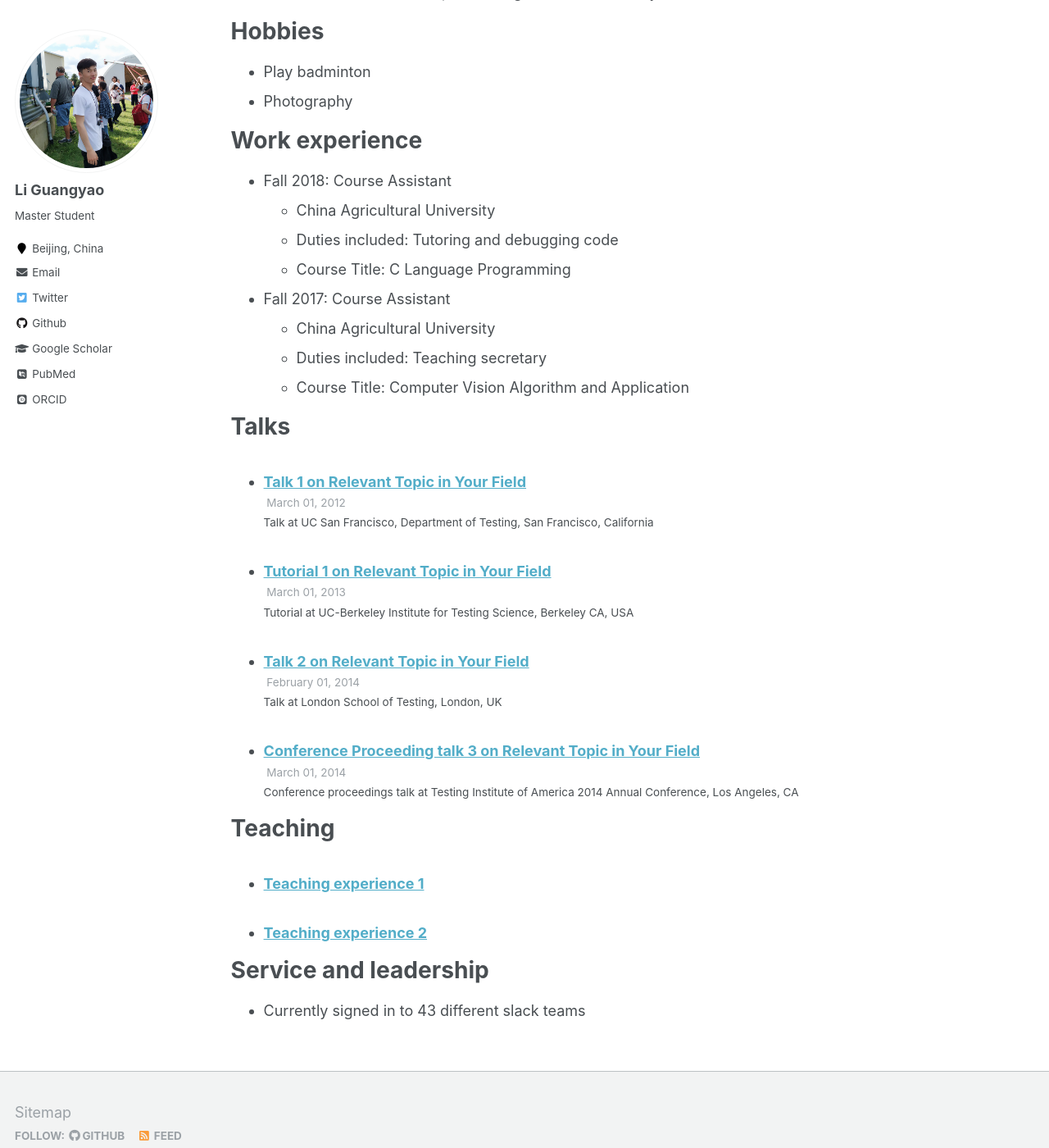
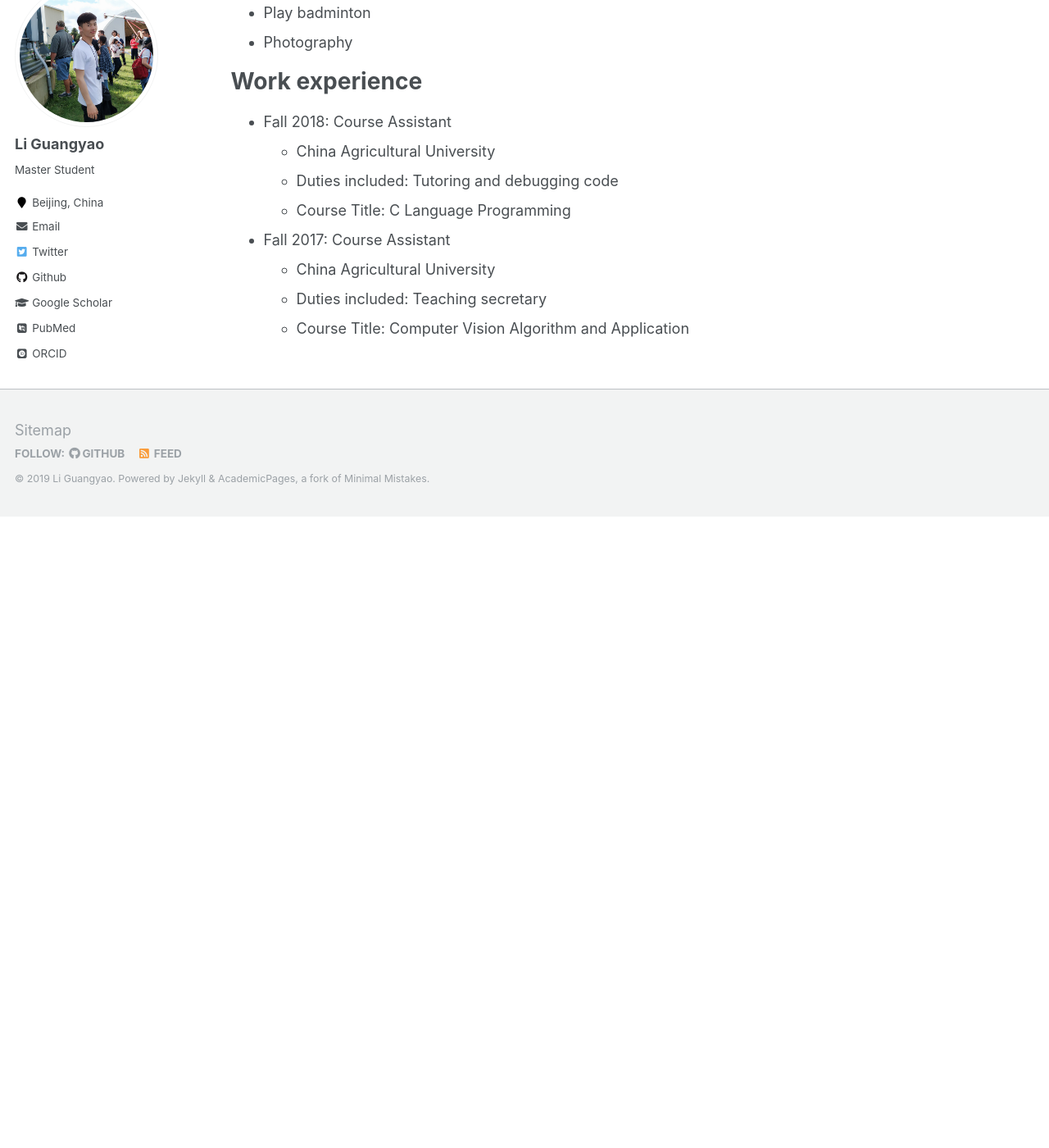
Before and after one commit to ayameyao/ayameyao.github.io_old-version, a Jekyll site: the page built from _pages/cv.md, in a window 1280 px wide and 1400 px high, scrolled down 2145 px. Shown: the whole window at 82% size. Built offline with Jekyll 4.4.1, drawn with Linux system fonts in a browser that asks for light colours; some web fonts are replaced; after the commit the page ends 2775 px from its top, so only the background shows below that; part of the change alters nothing that is shown; some of the changed text lies outside the part shown.

Commit message:
Update cv.md

```diff
--- a/_pages/cv.md
+++ b/_pages/cv.md
@@ -33,9 +33,7 @@ Projects
 Professional Skills
 ======
 * Familiar with programming languages such as C, Python, Java, MATLAB
-* Familiar with the basic framework of deep learning
-  * Caffe
-  * TensorFlow
+* Familiar with the basic framework of deep learning such as Caffe and TensorFlow
 * Familiar with the basic methods of writing SCI/EI papers
 * Familiar with basic theories such as machine learning/deep learning
 * Familiar with the frontier development direction and mainstream algorithms in the field of computer vision
@@ -66,7 +64,7 @@ Software Copyright
 * Zhenbo Li and **Guangyao Li** etc., Four-axis aircraft control system based on C language and single chip technology V1.0，Authorization Registration Number: 2018SRBJ1248
 * Zhenbo Li and **Guangyao Li** etc., Music portal system based on Bootstrap technology V1.0，Authorization Registration Number: 2018SRBJ1251
 
-Honor
+Honors
 ======
 * The First Prize Scholarship, China Agricultural University, 2018
 * Merit Student, China Agricultural University, 2018
@@ -90,6 +88,7 @@ Work experience
   * Duties included: Teaching secretary
   * Course Title: Computer Vision Algorithm and Application
 
+{::comment}
 Talks
 ======
   <ul>{% for post in site.talks %}
@@ -105,3 +104,4 @@ Teaching
 Service and leadership
 ======
 * Currently signed in to 43 different slack teams
+{:/comment}
```
